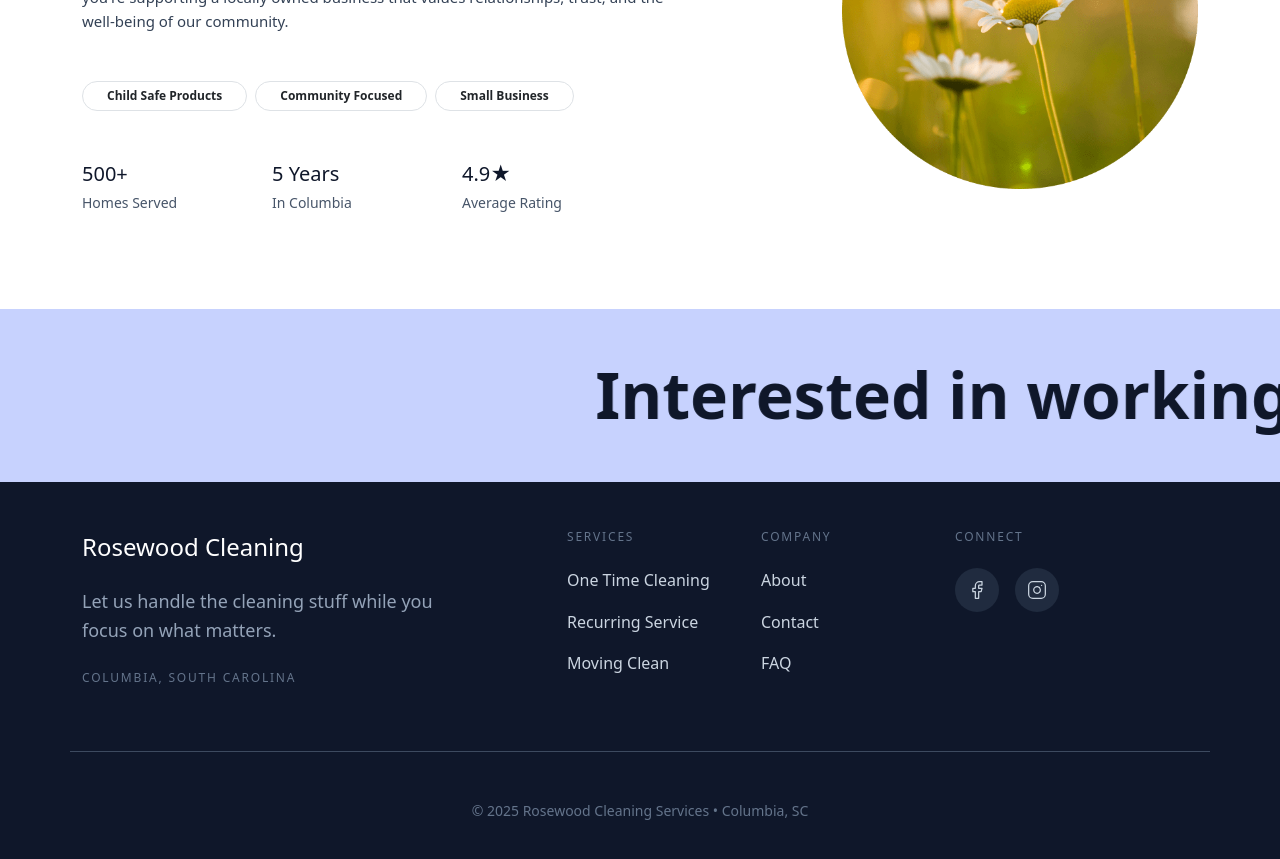
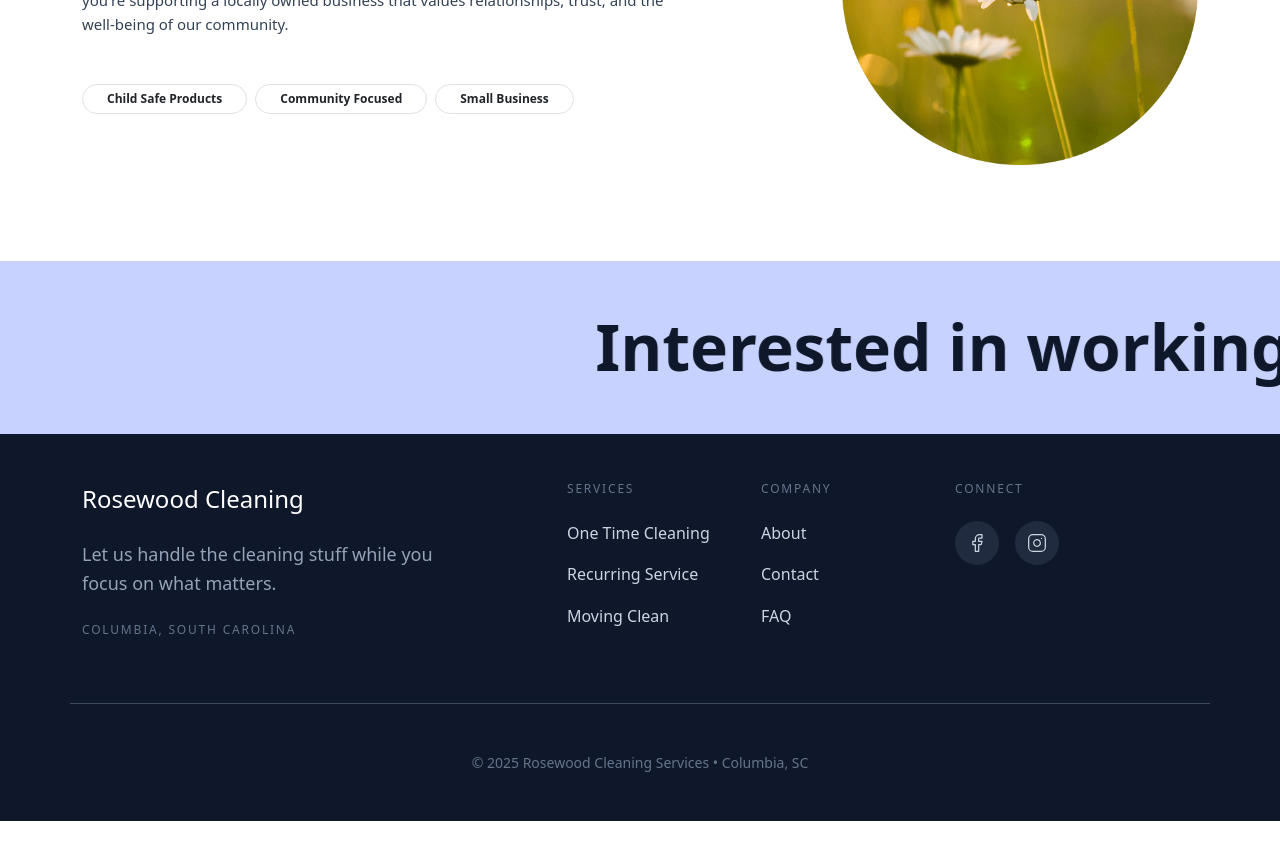
Before and after one commit to alexgoodestudio/rosewood_cleaning_service, a React (Create React App) app: page / in a window 1280 px wide. Shown: the part 3600-4459 px from the top of the page. After the commit the page ends 4421 px from the top, so only its background shows below. Built offline with nearby package versions, Linux system fonts and the light colour scheme.

Commit message:
contact page update

```diff
--- a/src/Components/ContactPage.js
+++ b/src/Components/ContactPage.js
@@ -29,12 +29,12 @@ function ContactPage() {
       const container = snowContainerRef.current;
       const snowflakes = [];
 
-      // Soft colors: sky blue, soft indigo, lavender
-      const colors = ['#93c5fd', '#818cf8', '#c4b5fd'];
+      // Fresh, clean colors: soft teal, sky blue, mint
+      const colors = ['#5eead4', '#7dd3fc', '#86efac'];
 
       for (let i = 0; i < 60; i++) {
         const snowflake = document.createElement('div');
-        const size = 14;
+        const size = 18;
         snowflake.style.width = `${size}px`;
         snowflake.style.height = `${size}px`;
         snowflake.style.borderRadius = '50%';
@@ -208,7 +208,7 @@ function ContactPage() {
           <div className="w-full max-w-5xl">
             <div className="text-center mb-24">
               <h1 className="hero-title text-6xl font-bold text-slate-900 mb-3">
-                Contact
+                Get in touch
               </h1>
               <p className="hero-subtitle text-lg text-slate-600 max-w-2xl mx-auto">
                 Ready to experience a cleaner, more organized space?
--- a/src/Components/Why.js
+++ b/src/Components/Why.js
@@ -196,26 +196,7 @@ function Why() {
               </span>
             </div>
 
-            <div className="row gx-4 gy-4">
-              <div className="col-4 col-md-4 col-lg-3">
-                <div className="stat-item">
-                  <div className="text-xl text-slate-900 mb-1">500+</div>
-                  <div className="text-sm text-slate-600">Homes Served</div>
-                </div>
-              </div>
-              <div className="col-4 col-md-4 col-lg-3">
-                <div className="stat-item">
-                  <div className="text-xl text-slate-900 mb-1">5 Years</div>
-                  <div className="text-sm text-slate-600">In Columbia</div>
-                </div>
-              </div>
-              <div className="col-4 col-md-4 col-lg-3">
-                <div className="stat-item">
-                  <div className="text-xl text-slate-900 mb-1">4.9★</div>
-                  <div className="text-sm text-slate-600">Average Rating</div>
-                </div>
-              </div>
-            </div>
+
           </div>
 
           {/* Image container - visible on all screens */}
```
